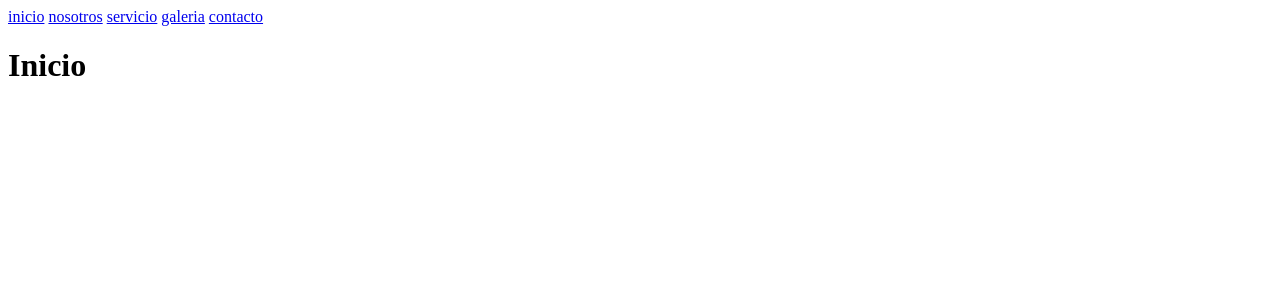
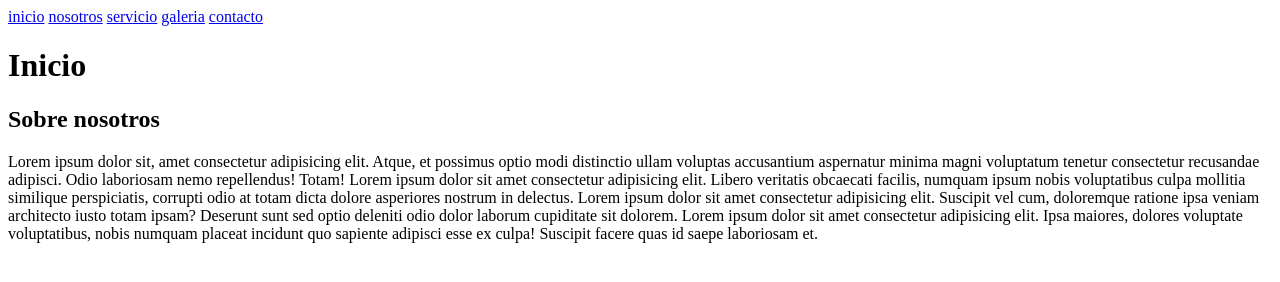
Before and after one commit to Ash-code12/index.html, a plain HTML site: page index.html in a window 1280 px wide. Drawn offline with Linux system fonts and the light colour scheme.

Commit message:
cuatroveintitres

```diff
--- a/index.html
+++ b/index.html
@@ -23,5 +23,8 @@
   </header>
   <main>
     <h1> Inicio</h1>
+    <h2>Sobre nosotros</h2>
+
+    <p> Lorem ipsum dolor sit, amet consectetur adipisicing elit. Atque, et possimus optio modi distinctio ullam voluptas accusantium aspernatur minima magni voluptatum tenetur consectetur recusandae adipisci. Odio laboriosam nemo repellendus! Totam! Lorem ipsum dolor sit amet consectetur adipisicing elit. Libero veritatis obcaecati facilis, numquam ipsum nobis voluptatibus culpa mollitia similique perspiciatis, corrupti odio at totam dicta dolore asperiores nostrum in delectus. Lorem ipsum dolor sit amet consectetur adipisicing elit. Suscipit vel cum, doloremque ratione ipsa veniam architecto iusto totam ipsam? Deserunt sunt sed optio deleniti odio dolor laborum cupiditate sit dolorem. Lorem ipsum dolor sit amet consectetur adipisicing elit. Ipsa maiores, dolores voluptate voluptatibus, nobis numquam placeat incidunt quo sapiente adipisci esse ex culpa! Suscipit facere quas id saepe laboriosam et.</p>
   </main>
 </body>
```
